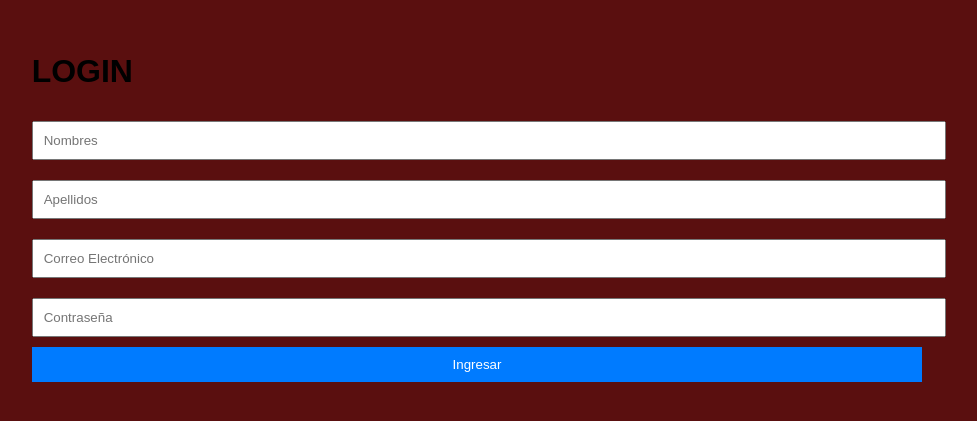
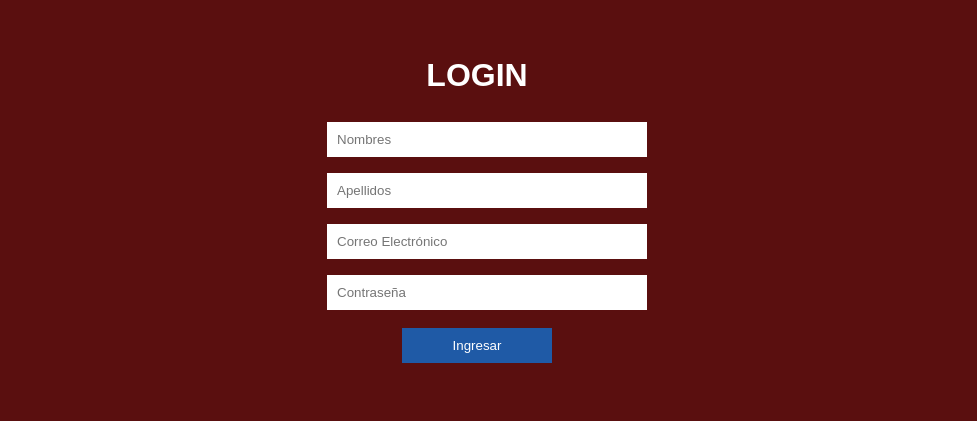
Before and after one commit to jeanapaza/Login-Computec, a plain HTML site: page index.html in a window 1280 px wide. Shown: the part 201-622 px from the top of the page, without its empty margins (163-1140 px from the left). Drawn offline with Linux system fonts and the light colour scheme.

Commit message:
Refactor CSS styles for improved layout and design

```diff
--- a/style.css
+++ b/style.css
@@ -1,30 +1,45 @@
 body {
-    font-family: Arial;
-    background: #5a0f0f;
+    margin: 0;
+    font-family: Arial, sans-serif;
+    background-color: #5a0f0f;
     display: flex;
     justify-content: center;
     align-items: center;
     height: 100vh;
 }
 
-.login {
-    background: white;
-    padding: 25px;
-    border-radius: 10px;
+
+.container {
+    text-align: center;
     width: 300px;
-    text-align: center;
 }
+
+
+h1 {
+    color: white;
+    margin-bottom: 20px;
+}
+
 
 input {
     width: 100%;
     padding: 10px;
-    margin: 10px 0;
+    margin: 8px 0;
+    border: none;
+    outline: none;
 }
 
+
 button {
-    background: #007bff;
+    margin-top: 10px;
+    padding: 10px;
+    width: 150px;
+    background-color: #1f5aa6;
     color: white;
     border: none;
-    padding: 10px;
-    width: 100%;
+    cursor: pointer;
 }
+
+button:hover {
+    background-color: #15427a;
+}
```
